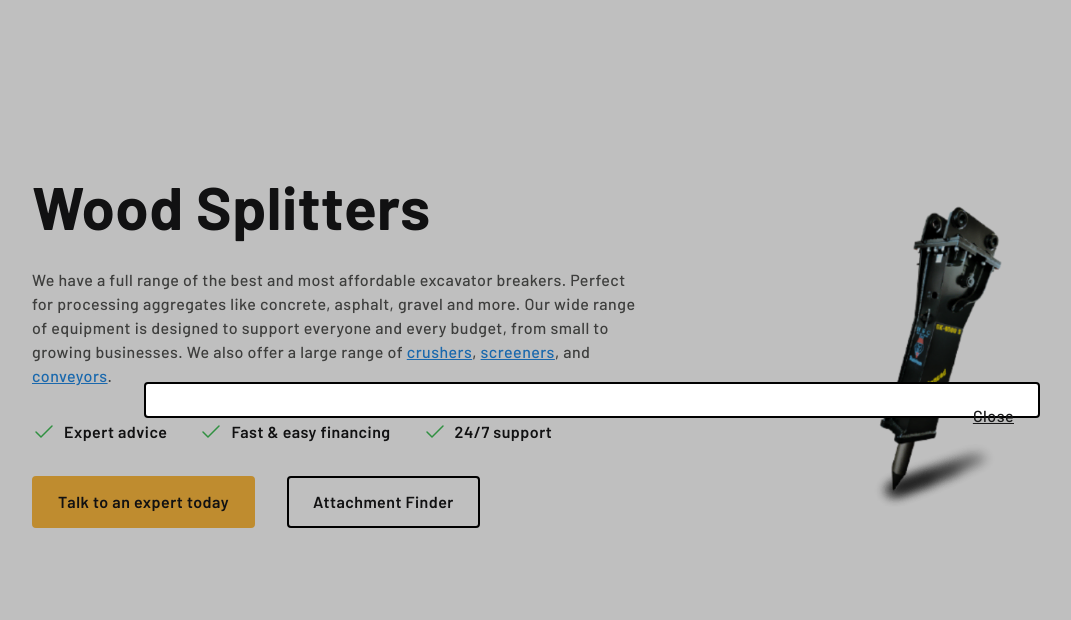
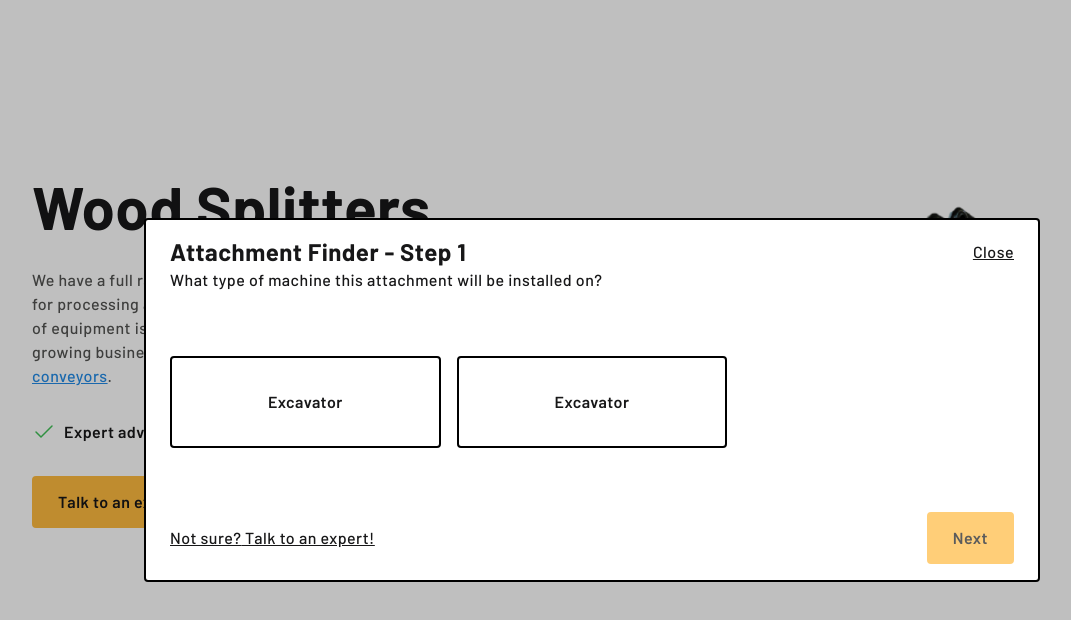
Before and after one commit to rubensrojas/mp-attachment-configurator, a Next.js app: page / in a window 1280 px wide. Both pictures are taken after a click on the button "Attachment Finder". Shown: the top 620 px of the page, without its empty margins (48-1119 px from the left). Built offline with nearby package versions, Linux system fonts and the light colour scheme.

Commit message:
Attachment modal componentization and initial flow structure

```diff
--- a/app/page.tsx
+++ b/app/page.tsx
@@ -1,6 +1,6 @@
 "use client";
 
-import Modal from "@/components/modal";
+import AttachmentsSelector from "@/components/AttachmentsSelector";
 import Image from "next/image";
 import { useState } from "react";
 
@@ -69,7 +69,7 @@ export default function Home() {
           />
         </div>
       </main>
-      {isOpen && <Modal closeModal={() => setIsOpen(false)} />}
+      {isOpen && <AttachmentsSelector closeModal={() => setIsOpen(false)} />}
     </>
   );
 }
--- /dev/null
+++ b/components/AttachmentsSelector/AttachmentOptionButton.tsx
@@ -0,0 +1,26 @@
+// Interface
+import { AttachmentOption } from "@/interfaces/IAttachmentOptions";
+import { twMerge } from "tailwind-merge";
+
+const AttachmentOptionButton: React.FC<{
+  option: AttachmentOption;
+  isSelected: boolean;
+  onSelectOption: (option: string) => void;
+}> = ({ option, isSelected, onSelectOption }) => {
+  return (
+    <div key={option.slug} className="flex flex-col gap-4">
+      <button
+        className={twMerge(
+          "py-8 px-4 w-full block border-2 border-black rounded font-semibold leading-none text-base transition-colors ease-in-out duration-200 hover:bg-brand-yellow-light hover:border-brand-yellow-light",
+          isSelected && "bg-brand-yellow border-brand-yellow"
+        )}
+        type="button"
+        onClick={() => onSelectOption(option.slug)}
+      >
+        {option.name}
+      </button>
+    </div>
+  );
+};
+
+export default AttachmentOptionButton;
--- /dev/null
+++ b/components/AttachmentsSelector/AttachmentOptions.tsx
@@ -0,0 +1,91 @@
+"use client";
+
+import { useState } from "react";
+import { twMerge } from "tailwind-merge";
+
+import AttachmentOptionButton from "./AttachmentOptionButton";
+
+type option = {
+  name: string;
+  slug: string;
+  icon?: React.ReactNode;
+};
+
+const AttachmentOptions: React.FC<{
+  step: number;
+  title: string;
+  subtitle?: string;
+  options: option[];
+  currentOption?: string;
+  nextStep: () => void;
+  previousStep: () => void;
+}> = ({
+  step,
+  title,
+  subtitle,
+  options,
+  currentOption,
+  nextStep,
+  previousStep,
+}) => {
+  const [selectedOption, setSelectedOption] = useState<string | null>(
+    currentOption ?? null
+  );
+
+  const handleOptionSelection = (option: string): void => {
+    if (selectedOption === option) {
+      setSelectedOption(null);
+      return;
+    }
+    setSelectedOption(option);
+  };
+
+  return (
+    <>
+      <div className="flex gap-4 w-full justify-between">
+        <div className="flex-col gap-4">
+          <h3 className="text-2xl font-bold">{title}</h3>
+          <p>{subtitle}</p>
+        </div>
+      </div>
+      <div className="grid grid-cols-1 sm:grid-cols-2 md:grid-cols-3 gap-4">
+        {options.map((option) => (
+          <AttachmentOptionButton
+            key={option.slug}
+            isSelected={selectedOption === option.slug}
+            onSelectOption={handleOptionSelection}
+            option={option}
+          />
+        ))}
+      </div>
+      <div className="w-full flex gap-8 justify-between items-center">
+        <a href="#" className="text-brand-black">
+          Not sure?
+          <br className="sm:hidden" /> Talk to an expert!
+        </a>
+        <div className="flex gap-4">
+          {step > 0 && (
+            <button
+              className={twMerge(
+                "btn--outline hover:bg-gray-100 underline border-none"
+              )}
+              disabled={!selectedOption}
+              onClick={() => previousStep()}
+            >
+              Back
+            </button>
+          )}
+          <button
+            className="btn"
+            disabled={!selectedOption}
+            onClick={() => nextStep()}
+          >
+            Next
+          </button>
+        </div>
+      </div>
+    </>
+  );
+};
+
+export default AttachmentOptions;
--- /dev/null
+++ b/components/AttachmentsSelector/AttachmentsSelector.tsx
@@ -0,0 +1,82 @@
+"use client";
+import { useState } from "react";
+
+// Components
+import Modal from "../Modal";
+import AttachmentOptions from "./AttachmentOptions";
+import { AttachmentOption } from "@/interfaces/IAttachmentOptions";
+
+const machines = [
+  {
+    name: "Excavator",
+    slug: "asdass11",
+  },
+  {
+    name: "Excavator",
+    slug: "asdasd",
+  },
+];
+
+const machineSizes = [
+  {
+    name: "Small",
+    slug: "small",
+  },
+  {
+    name: "Medium",
+    slug: "medium",
+  },
+  {
+    name: "Large",
+    slug: "large",
+  },
+];
+
+interface Step {
+  step: number;
+  title: string;
+  subtitle?: string;
+  options: AttachmentOption[];
+  currentOption?: string;
+}
+
+const AttachmentsSelector: React.FC<{
+  closeModal: () => void;
+}> = ({ closeModal }) => {
+  const [currentStep, setCurrentStep] = useState(0);
+
+  const steps: Step[] = [
+    {
+      step: 0,
+      title: "Attachment Finder - Step 1",
+      subtitle: "What type of machine this attachment will be installed on?",
+      options: machines,
+    },
+    {
+      step: 1,
+      title: "Attachment Finder - Step 2",
+      subtitle: "What type of machine this attachment will be installed on?",
+      options: machineSizes,
+    },
+  ];
+
+  const handleNextStep = () => {
+    if (currentStep < steps.length - 1) setCurrentStep(currentStep + 1);
+  };
+
+  const handlePreviousStep = () => {
+    if (currentStep > 0) setCurrentStep(currentStep - 1);
+  };
+
+  return (
+    <Modal closeModal={closeModal}>
+      <AttachmentOptions
+        {...steps[currentStep]}
+        nextStep={handleNextStep}
+        previousStep={handlePreviousStep}
+      />
+    </Modal>
+  );
+};
+
+export default AttachmentsSelector;
--- /dev/null
+++ b/components/AttachmentsSelector/index.tsx
@@ -0,0 +1,3 @@
+import AttachmentsSelector from "./AttachmentsSelector";
+
+export default AttachmentsSelector;
--- /dev/null
+++ b/interfaces/IAttachmentOptions.ts
@@ -0,0 +1,5 @@
+export type AttachmentOption = {
+  name: string;
+  slug: string;
+  icon?: React.ReactNode;
+};
```
